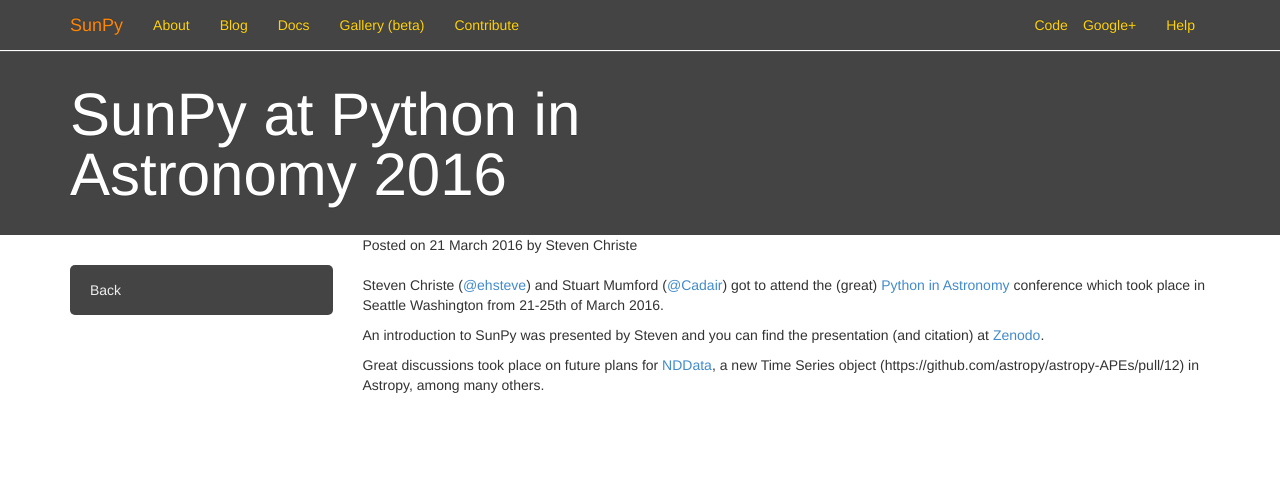
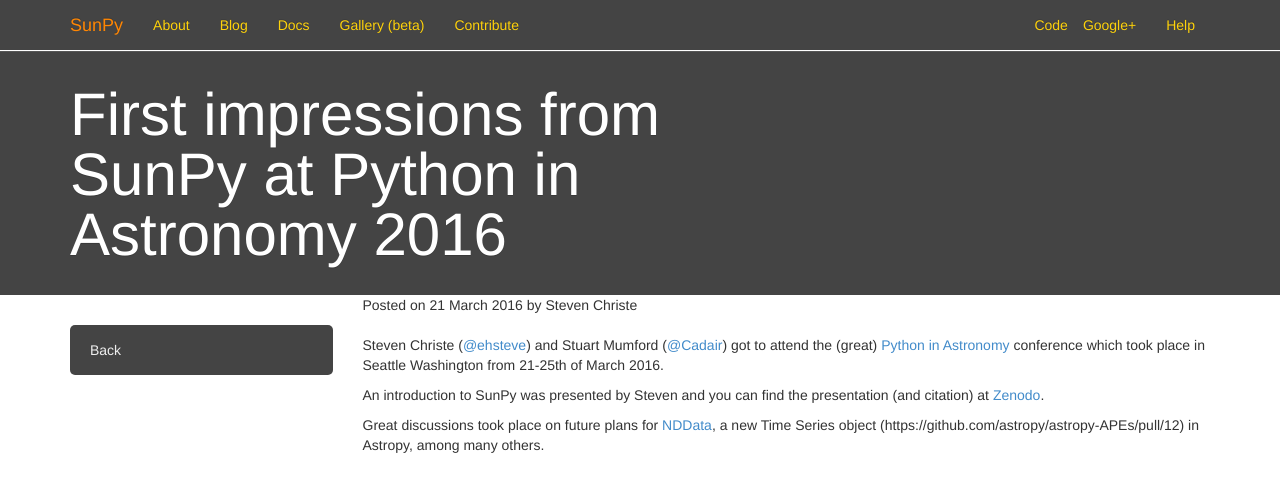
Before and after one commit to sunpy/sunpy.org, a Jekyll site: the page built from _posts/2016-03-21-python-in-astronomy.md, in a window 1280 px wide. Shown: the top 492 px of the page. Built offline with Jekyll 4.4.1, drawn with Linux system fonts in a browser that asks for light colours; nearby versions of some CDN libraries; comment, search, counter and statistics services are not loaded.

Commit message:
Update 2016-03-21-python-in-astronomy.md

```diff
--- a/_posts/2016-03-21-python-in-astronomy.md
+++ b/_posts/2016-03-21-python-in-astronomy.md
@@ -1,6 +1,6 @@
 ---
 layout: post
-title: SunPy at Python in Astronomy 2016
+title: First impressions from SunPy at Python in Astronomy 2016
 author: Steven Christe
 ---
 Steven Christe ([@ehsteve](https://github.com/ehsteve)) and Stuart Mumford ([@Cadair](https://github.com/ehsteve)) got to attend the (great)
```
